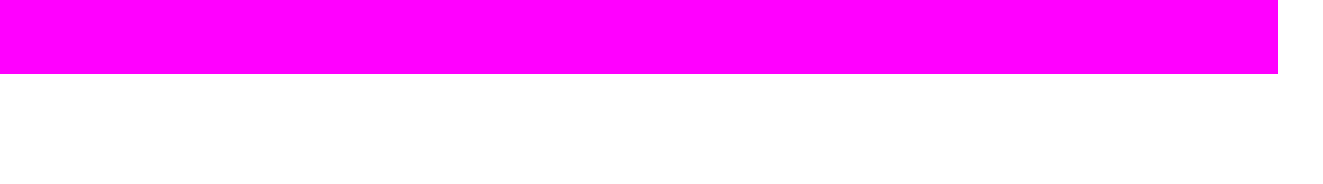
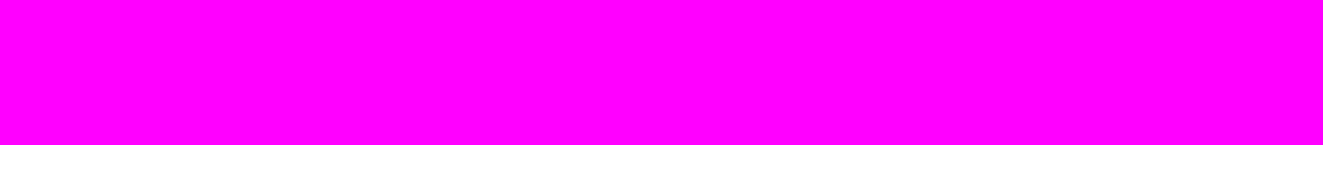
Before and after one commit to AdamJackson1/plugin-website, a plain HTML site: page index.html in a window 1280 px wide. Shown: the whole page, 1323 px wide, since content can reach past the window. Drawn offline with Linux system fonts and the light colour scheme.

Commit message:
Added Battle eye

```diff
--- a/css/global.css
+++ b/css/global.css
@@ -1,9 +1,11 @@
 #block{
-	width:110.45%;
-	height:10%;
+	width:105%;
+	height:150px;
 	background-color:magenta;
-	margin-left:-10%;
-	margin-right:-10%;
+	margin-left:-1%;
 	margin-top:-1%;
 
 }
+body {
+	overflow:hidden;
+}
```
